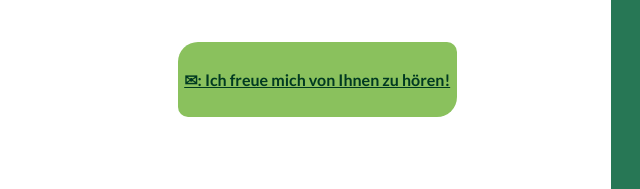
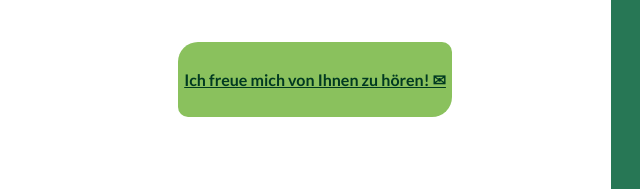
Before and after one commit to HendrikQi/HendrikQi.github.io, a plain HTML site: page content/contact.html in a window 1280 px wide. Shown: the part 643-832 px from the top of the page, 500-1140 px from the left. Drawn offline with Linux system fonts and the light colour scheme.

Commit message:
Update contact.html

```diff
--- a/content/contact.html
+++ b/content/contact.html
@@ -69,7 +69,7 @@
 					</figure>
 					<aside>
 						<h4>
-							<a href=mailto:“hendrikkirchhoff@yahoo”>&#9993;: Ich freue mich von Ihnen zu hören!</a>
+							<a href=mailto:“hendrikkirchhoff@yahoo”>Ich freue mich von Ihnen zu hören! &#9993;</a>
 						</h4>
 					</aside>
 					</div>
```
